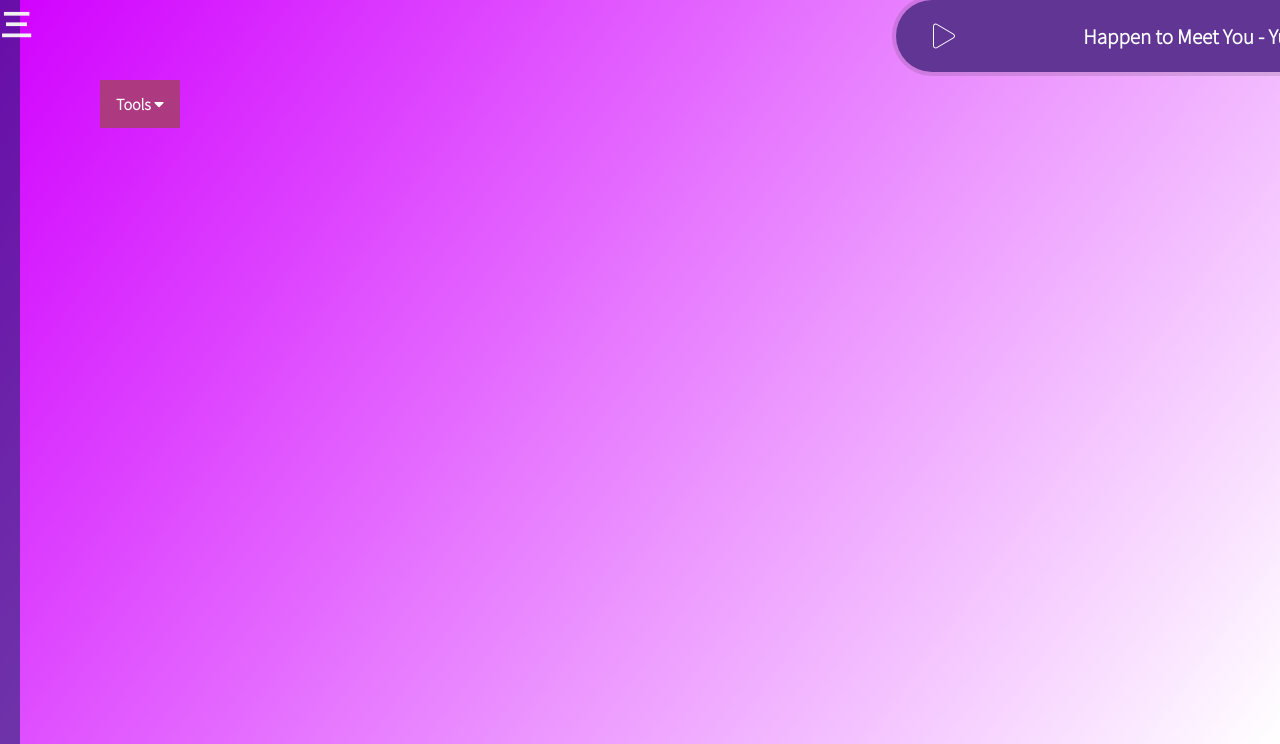
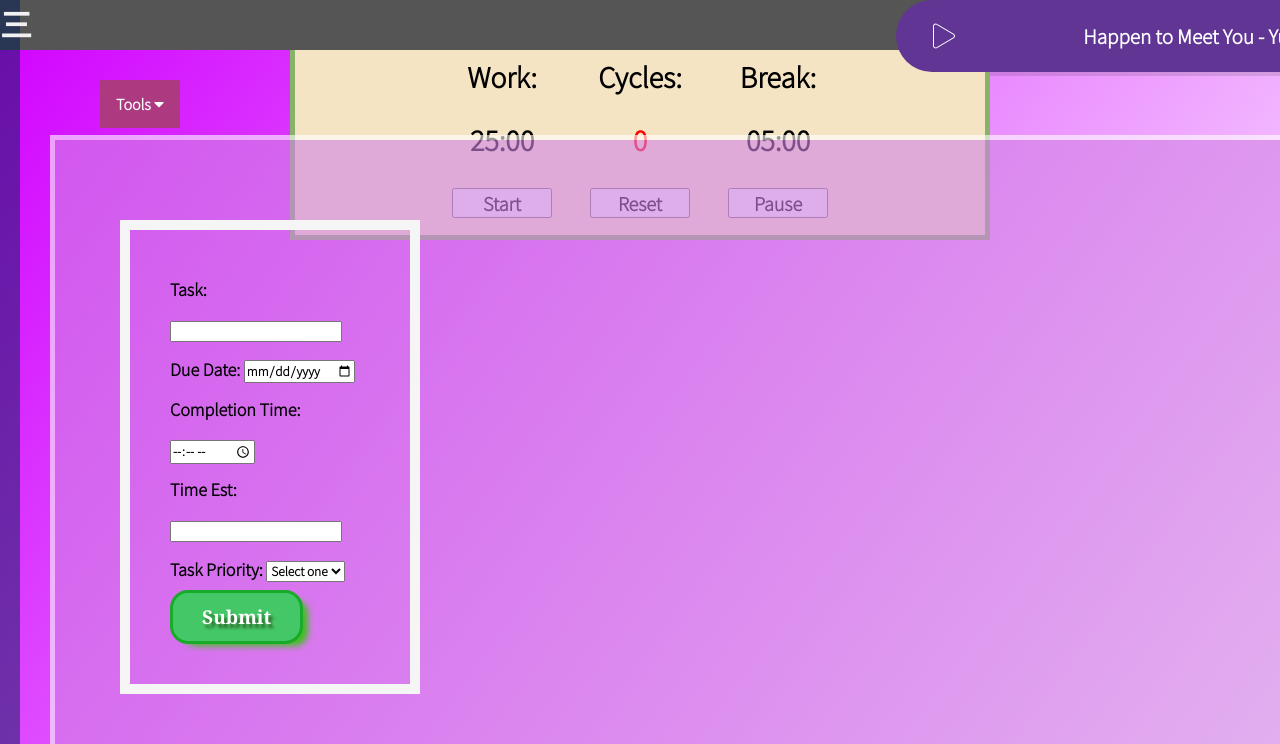
Before and after one commit to EthanSJR/Studbud, a website: page public/index.html in a window 1280 px wide. Shown: the top 744 px of the page. Drawn offline with Linux system fonts and the light colour scheme.

Commit message:
added timers and taskadder

```diff
--- /dev/null
+++ b/public/allcss/POMO.css
@@ -0,0 +1,81 @@
+#timercontainer {
+    height: 200px;
+    width: 700px;
+    background-color: #F5E4C3;
+    margin: 0 auto;
+    border: 5px solid #88B169;
+
+    display: grid;
+    grid-template-columns: repeat(5, 1fr);
+    grid-template-rows: repeat(3, 1fr);
+}
+
+/*timers*/
+.label {
+    align-self: center;
+    justify-self: center;
+
+    font-size: 30px;
+    font-weight: bold;
+}
+
+#work {
+    grid-area: 1 / 2 / 1 / 2;
+}
+#break {
+    grid-area: 1 / 4 / 1 / 4;
+}
+#cycles {
+    grid-area: 1 / 3 / 1 / 3;
+}
+
+.timer {
+    display: flex;
+    align-self: center;
+    justify-self: center;
+
+    font-size: 30px;
+    font-weight: bold;
+}
+
+p {
+    margin: 0;
+    padding: 0;
+}
+
+#counter {
+    grid-area: 2 / 3 / 2 / 3;
+    color: red;
+}
+
+#work-timer {
+    grid-area: 2 / 2 / 2 / 2;
+}
+
+#break-timer {
+    grid-area: 2 / 4 / 2 / 4;
+}
+
+/*buttons*/
+
+.btn {
+    align-self: center;
+    justify-self: center;
+
+    width: 100px;
+    height: 30px;
+
+    font-size: 20px;
+}
+
+#start {
+    grid-area: 3 / 2 / 3 / 2;
+}
+
+#reset {
+    grid-area: 3 / 3 / 3 / 3;
+}
+
+#stop {
+    grid-area: 3 / 4 / 3 / 4;
+}
--- a/public/allcss/page.css
+++ b/public/allcss/page.css
@@ -13,3 +13,24 @@ body{
     background: linear-gradient(126deg, rgba(209,0,255,1) 0%, rgba(255,255,255,1) 96%);
     filter: progid:DXImageTransform.Microsoft.gradient(startColorstr="#d100ff",endColorstr="#ffffff",GradientType=1);
 }
+
+.overall{
+  position:absolute;
+  top:0px;
+  height: 50px;
+  width: 100%;
+  background-color: #555;
+}
+
+.pagebox{
+  position:absolute;
+  left:50px;
+  top: 135px;
+  height: 900px;
+  width: 100%;
+  border: 5px solid #ffffff;
+  stroke-width: 20px;
+  background-color:  rgb(210, 132, 230);
+  z-index: 1;
+  opacity: 0.6;
+}
--- /dev/null
+++ b/public/allcss/readings.css
@@ -0,0 +1,78 @@
+.readingcontainer{
+    width:100%;
+    height:97vh;
+    position: relative;
+  }
+  a.toggle-btn{
+
+    font-size: 2rem;
+    font-weight: 900;
+    text-decoration: none;
+    color: #f1f1f1;
+    margin:20px;
+    z-index:6;
+    transition: all 0.2s cubic-bezier(0.1, 0.7, 1.0, 0.1);
+    position: fixed;
+    left:-20px;
+    top: -20px;
+  }
+  a.toggle-btn:hover{
+    text-shadow: 0 0 30px #00ffff;
+  }
+  .sidebar{
+    padding:10px;
+    width: 200px;
+    position: fixed;
+    top:0;
+    left: -180px;
+    height:100%;
+    display:flex;
+    flex-direction: column;
+    align-items: center;
+    justify-content: space-between;
+    background-color: rgba(0, 27, 85, 0.5);
+    z-index:5;
+    transition: left .5s ease-in-out;
+  }
+  .sidebar-header{
+
+    width: 100%;
+    display:flex;
+    align-items: center;
+    justify-content: space-between;
+
+  }
+  .close-sidebar{
+    cursor: pointer;
+  }
+  .close-sidebar:hover{
+    color: white;
+  }
+  .sidebar-main-menu{
+    position:relative;
+    top:-500px;
+    list-style: none;
+    display:flex;
+    flex-direction: column;
+    align-items: center;
+    justify-content: space-between;
+
+  }
+  .sidebar-main-menu-item{
+    margin: 10px 0;
+    cursor: pointer;
+    color: white;
+  }
+  .sidebar-main-menu-item:hover{
+    margin: 10px 0;
+    font-size: 150%;
+    cursor: pointer;
+    color: black;
+  }
+
+  .active{
+    left: 0;
+  }
+  .hide{
+    visibility: hidden;
+  }
--- a/public/allcss/sidebar.css
+++ b/public/allcss/sidebar.css
@@ -1,4 +1,4 @@
-.container{
+.sidebarcontainer{
     width:100%;
     height:97vh;
     position: relative;
@@ -17,7 +17,7 @@
     top: -20px;
   }
   a.toggle-btn:hover{
-    text-shadow: 0 0 10px #00a4ad;
+    text-shadow: 0 0 30px #00ffff;
   }
   .sidebar{
     padding:10px;
--- a/public/allcss/tasklist.css
+++ b/public/allcss/tasklist.css
@@ -0,0 +1,34 @@
+.tasklist {
+    position: absolute;
+    top: 200px;
+    left: 100px;
+    z-index: 2;
+    font-family: 'Franklin Gothic Medium', 'Arial Narrow', Arial, sans-serif;
+    font-size: large;
+    line-height: 40px;
+    width: 300px;
+    border:10px solid whitesmoke;
+    padding: 40px;
+    margin: 20px;
+  }
+  .tasklistbtn {
+	box-shadow: 9px 6px 6px -4px #3dc21b;
+	background-color:#44c767;
+	border-radius:18px;
+	border:3px solid #18ab29;
+	display:inline-block;
+	cursor:pointer;
+	color:#ffffff;
+	font-family:Georgia;
+	font-size:19px;
+	padding:11px 29px;
+	text-decoration:none;
+	text-shadow:3px 4px 3px #2f6627;
+}
+.tasklistbtn:hover {
+	background-color:#5cbf2a;
+}
+.tasklistbtn:active {
+	position:relative;
+	top:1px;
+}
--- /dev/null
+++ b/public/alljs/POMO.JS
@@ -0,0 +1,75 @@
+var start = document.getElementById('start');
+var stop = document.getElementById('stop');
+var reset = document.getElementById('reset');
+
+var wm = document.getElementById('w_minutes');
+var ws = document.getElementById('w_seconds');
+
+var bm = document.getElementById('b_minutes');
+var bs = document.getElementById('b_seconds');
+
+//store a reference to a timer variable
+var startTimer;
+
+start.addEventListener('click', function(){
+    if(startTimer === undefined){
+        startTimer = setInterval(timer, 1000)
+    } else {
+        alert("Timer is already running");
+    }
+})
+
+reset.addEventListener('click', function(){
+    wm.innerText = 25;
+    ws.innerText = "00";
+
+    bm.innerText = 5;
+    bs.innerText = "00";
+
+    document.getElementById('counter').innerText = 0;
+    stopInterval()
+    startTimer = undefined;
+})
+
+stop.addEventListener('click', function(){
+    stopInterval()
+    startTimer = undefined;
+})
+
+
+//Start Timer Function
+function timer(){
+    //Work Timer Countdown
+    if(ws.innerText != 0){
+        ws.innerText--;
+    } else if(wm.innerText != 0 && ws.innerText == 0){
+        ws.innerText = 59;
+        wm.innerText--;
+    }
+
+    //Break Timer Countdown
+    if(wm.innerText == 0 && ws.innerText == 0){
+        if(bs.innerText != 0){
+            bs.innerText--;
+        } else if(bm.innerText != 0 && bs.innerText == 0){
+            bs.innerText = 59;
+            bm.innerText--;
+        }
+    }
+
+    //Increment Counter by one if one full cycle is completed
+    if(wm.innerText == 0 && ws.innerText == 0 && bm.innerText == 0 && bs.innerText == 0){
+        wm.innerText = 25;
+        ws.innerText = "00";
+
+        bm.innerText = 5;
+        bs.innerText = "00";
+
+        document.getElementById('counter').innerText++;
+    }
+}
+
+//Stop Timer Function
+function stopInterval(){
+    clearInterval(startTimer);
+}
--- a/public/alljs/tasklist.js
+++ b/public/alljs/tasklist.js
@@ -1,4 +1,3 @@
-// Setting up variables for our HTML elements using DOM selection
 const form = document.getElementById("taskform");
 const button = document.querySelector("#taskform > button");
 const tasklist = document.getElementById("tasklist");
@@ -53,6 +52,5 @@ function renderTask(task) {
     item.remove();
   })
 
-  // Clear the value of the input once the task has been added to the page
   form.reset();
 }
--- a/public/index.html
+++ b/public/index.html
@@ -9,9 +9,11 @@
     <link href="./allcss/page.css" rel ="stylesheet">
     <link href="./allcss/sidebar.css" rel = "stylesheet">
     <link href="./allcss/dropdown.css" rel = "stylesheet">
+    <link href="./allcss/POMO.CSS" rel = "stylesheet">
     <link rel="stylesheet" href="https://use.fontawesome.com/releases/v5.13.0/css/all.css">
 </head>
 <body>
+<div class = "overall">
 <!--below is the music player-->
 <div class="player" >
     <audio id="player" src="./allmp3/刚好遇见你.mp3"></audio>
@@ -30,9 +32,31 @@
 
 
 <!--below is the pomodorotimer-->
+    <!-- Session -->
+    <div class = "timercontainer">
+        <h1>Pomodoro Timer</h1>
+        <div id="timercontainer">
+            <p id="work" class="label">Work:</p><p id="break" class="label">Break:</p><p id="cycles" class="label">Cycles:</p>
+            <!--Work Timer-->
+            <div id="work-timer" class="timer">
+                <p id="w_minutes">25</p><p class="semicolon">:</p><p id="w_seconds">00</p>
+            </div>
 
+            <!--Cycle Counter-->
+            <p id="counter" class="timer">0</p>
+
+            <!--Break Timer-->
+            <div id="break-timer" class="timer">
+                <p id="b_minutes">05</p><p class="semicolon">:</p><p id="b_seconds">00</p>
+            </div>
+            <button id="start" class="btn">Start</button>
+            <button id="stop" class="btn">Pause</button>
+            <button id="reset" class="btn">Reset</button>
+        </div>
+    <script src="./alljs/POMO.JS"></script>
+</div>
 <!-- The side bar-->
-<div class="container">
+<div class="sidebarcontainer">
     <a href="#" id="menu-btn" class="toggle-btn">三</a>
      <aside class="sidebar">
        <div class="sidebar-header">
@@ -49,6 +73,7 @@
      </aside>
      <script src = "alljs/sidebar.js"></script>
   </div>
+
 <!-- The dropdown button-->
 <div class="dropdown">
     <button class="dropbtn" onclick="myFunction()">Tools
@@ -65,7 +90,47 @@
 <!-- The Kanban board-->
 
 <!-- below is the tasklist-->
+<div class = "tasklist">
+    <form id="taskform">
+    <label for="task">Task:</label>
+    <input type="text" name="task" id="taskInput">
 
+    <br>
+  <!-- Date input -->
+    <label for="dueDate">Due Date: </label>
+    <input type="date" name="dueDate" id="dueDateInput">
+    <br>
+  <!-- Time input -->
+  <label for="completionTime">Completion Time: </label>
+    <input type="time" name="completionTime" id="completionTimeInput">
+
+    <br>
+
+  <label for="estimatedTime">Time Est:</label>
+  <input type="number" name="estimatedTime" id="estimatedTimeInput">
+  <!-- Priority -->
+  <br>
+
+  <label for="priority">Task Priority:</label>
+  <select name="prority" id="priorityInput">
+    <option value="">Select one</option>
+    <option value="Low">Low</option>
+    <option value="Medium">Medium</option>
+    <option value="High">High</option>
+  </select>
+
+  <br>
+
+    <button type="submit"  class ="tasklistbtn">Submit</button>
+    </form>
+  <ul id="tasklist">
+  </ul>
+  <script src="alljs/tasklist.js"></script>
+</div>
 <!-- Listening List Creator-->
+<div class = "pagebox">
+
+</div>
+</div>
 </body>
 </html>
```
Also changed, not shown: dist/index.html, public/alljs/readings.js (added), 14 other files.
